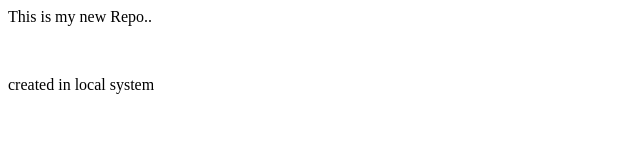
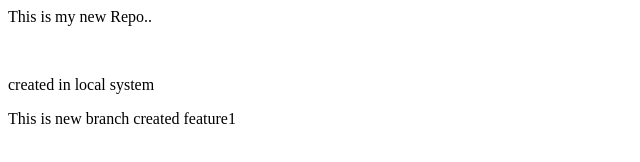
Before and after one commit to wasupuja9-byte/localrepo, a plain HTML site: page index.html in a window 1280 px wide. Shown: the whole page, without its empty margins (0-640 px from the left). Drawn offline with Linux system fonts and the light colour scheme.

Commit message:
new branch feature1

```diff
--- a/index.html
+++ b/index.html
@@ -1,3 +1,4 @@
 <p>This is my new Repo..</p>
 <br>
 <p>created in local system</p>
+<p>This is new branch created feature1</p>
```
